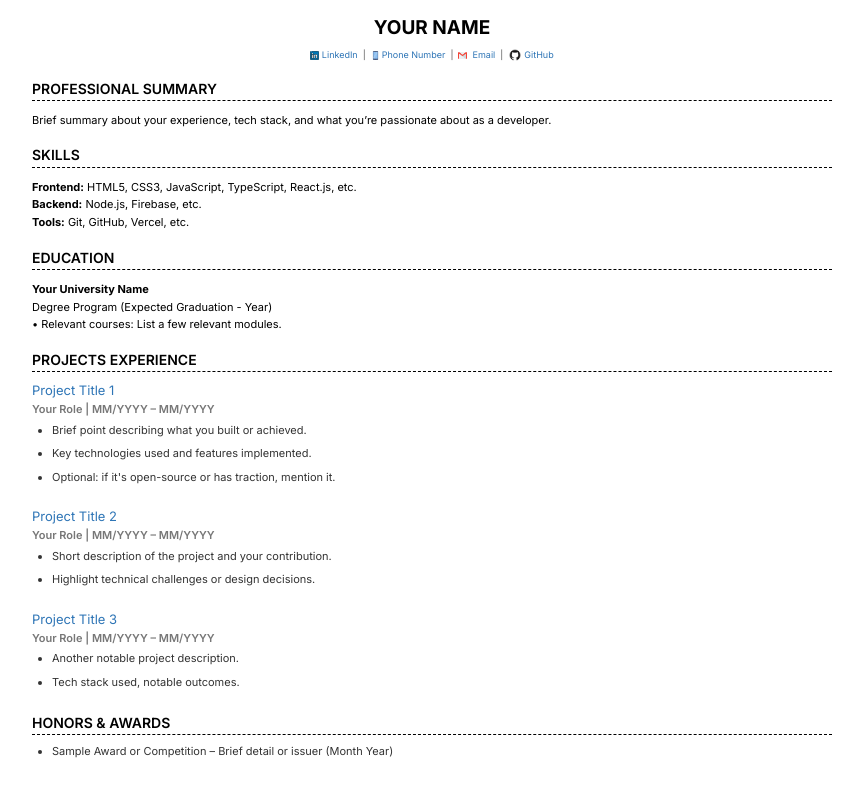
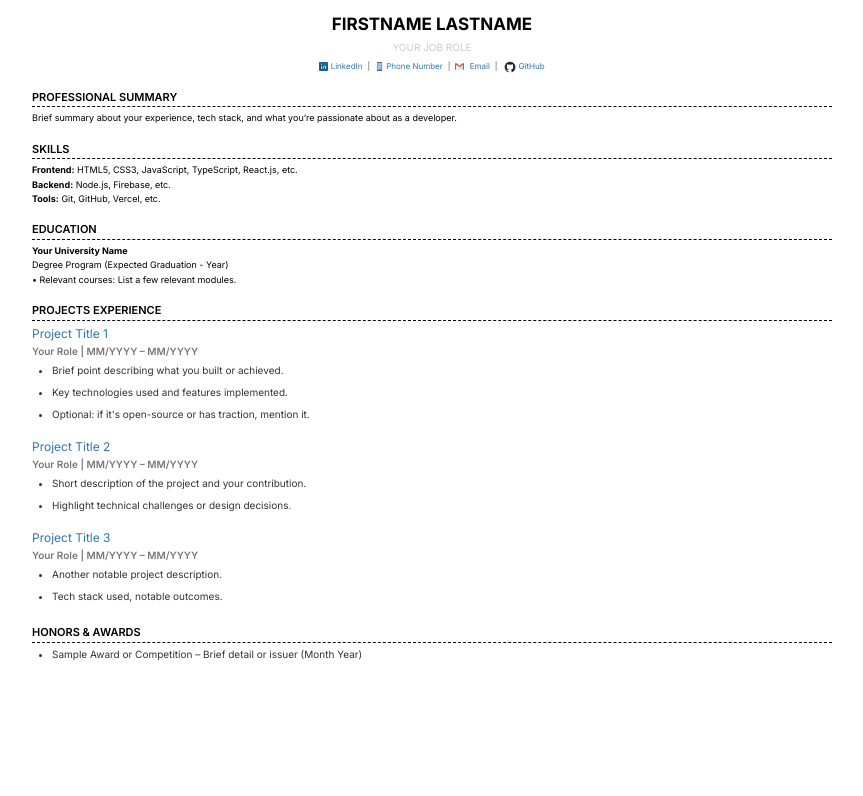
Before and after one commit to Charmingdc/resume, a plain HTML site: page index.html in a window 1280 px wide. Shown: the whole page, without its empty margins (208-1071 px from the left). Drawn offline with Linux system fonts and the light colour scheme.

Commit message:
Make font sizing changes to template as well

```diff
--- a/index.html
+++ b/index.html
@@ -14,9 +14,9 @@
         background: #fff;
         color: #000;
         margin: 0 auto;
-        padding: 0 12px;
+        padding: 0 10px;
         max-width: 800px;
-        font-size: 11px;
+        font-size: 10px;
         line-height: 1.6;
       }
 
@@ -25,8 +25,12 @@
         text-decoration: none;
       }
 
+      p {
+        font-size: 9px;
+      }
+
       h1 {
-        font-size: 19px;
+        font-size: 17px;
         font-weight: 700;
         text-align: center;
         margin-bottom: 5px;
@@ -34,10 +38,17 @@
         text-transform: uppercase;
       }
 
+      h1 span {
+        display: block;
+        color: #ccc;
+        font-size: 10px;
+        font-weight: 100;
+      }
+
       h2 {
-        font-size: 14px;
+        font-size: 11px;
         font-weight: 600;
-        margin: 15px 0 0 0;
+        margin: 15px 0 -5px 0;
         text-transform: uppercase;
         border-bottom: 1px dashed #000;
         padding-bottom: 0px;
@@ -52,7 +63,7 @@
         flex-wrap: wrap;
         gap: 5px;
         color: #555;
-        font-size: 9px;
+        font-size: 8px;
         margin-bottom: 10px;
       }
 
@@ -72,26 +83,26 @@
       }
 
       .section h3 {
-        font-weight: 400;
+        font-weight: 500;
         margin: 8px 0 5px;
-        font-size: 13px;
+        font-size: 12px;
       }
 
       .section .meta {
-        font-size: 11px;
+        font-size: 10px;
         font-weight: 600;
         color: #777;
         margin-block: -5px;
       }
 
       ul {
-        margin: 8px 0 20px 20px;
+        margin: 8px 0 15px 20px;
         padding: 0;
       }
 
       ul li {
+        color: #333;
         margin-bottom: 6px;
-        color: #333;
       }
 
       .project-title {
@@ -104,7 +115,7 @@
   </head>
 
   <body>
-    <h1>Your Name</h1>
+    <h1>FIRSTNAME LASTNAME <span> YOUR JOB ROLE </span></h1>
     <div class="contact">
       <div>
         <a href="#" target="_blank">
```
Also changed, not shown: resumes/frontend-resume.html (+11 -2 lines).
